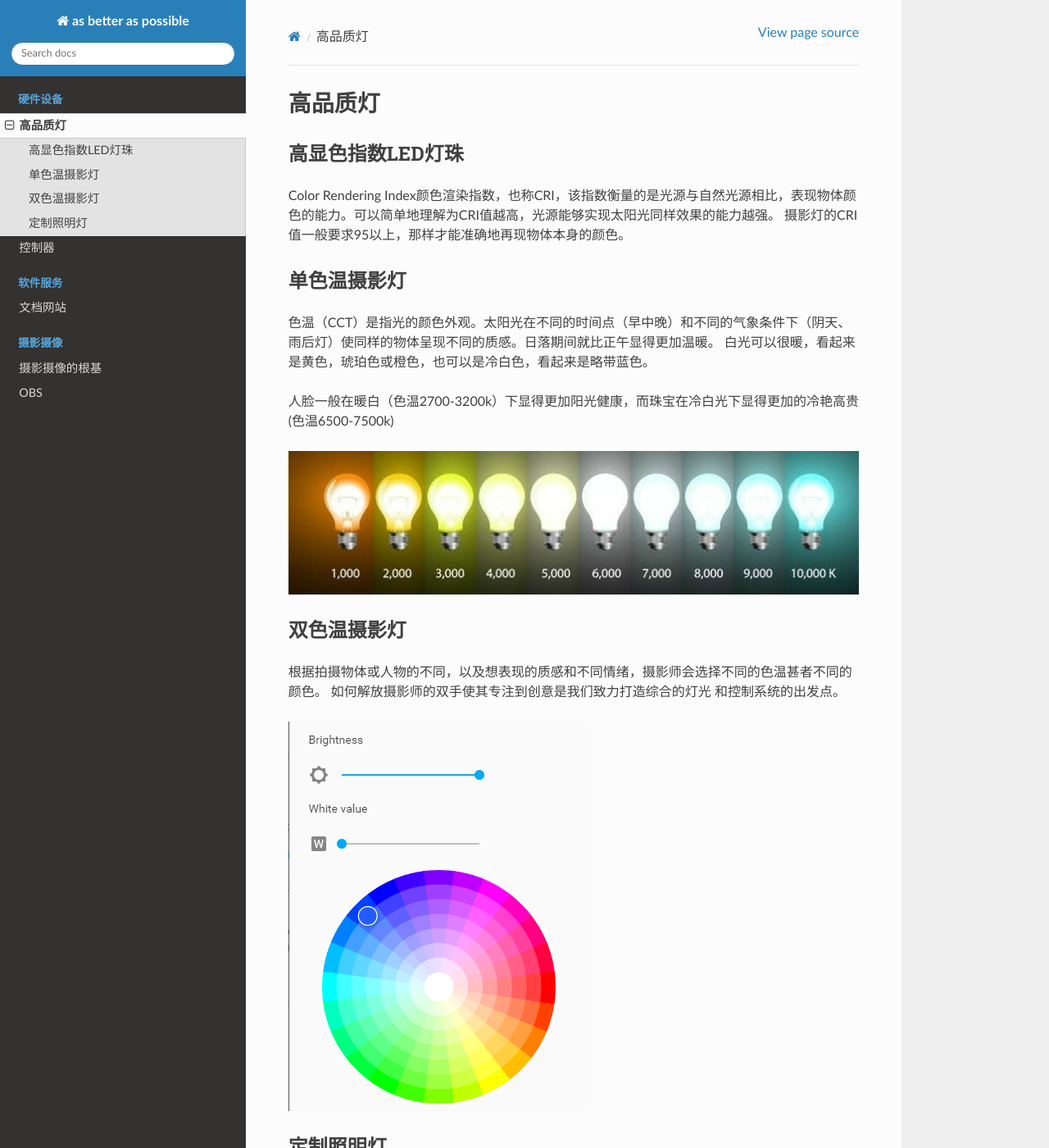
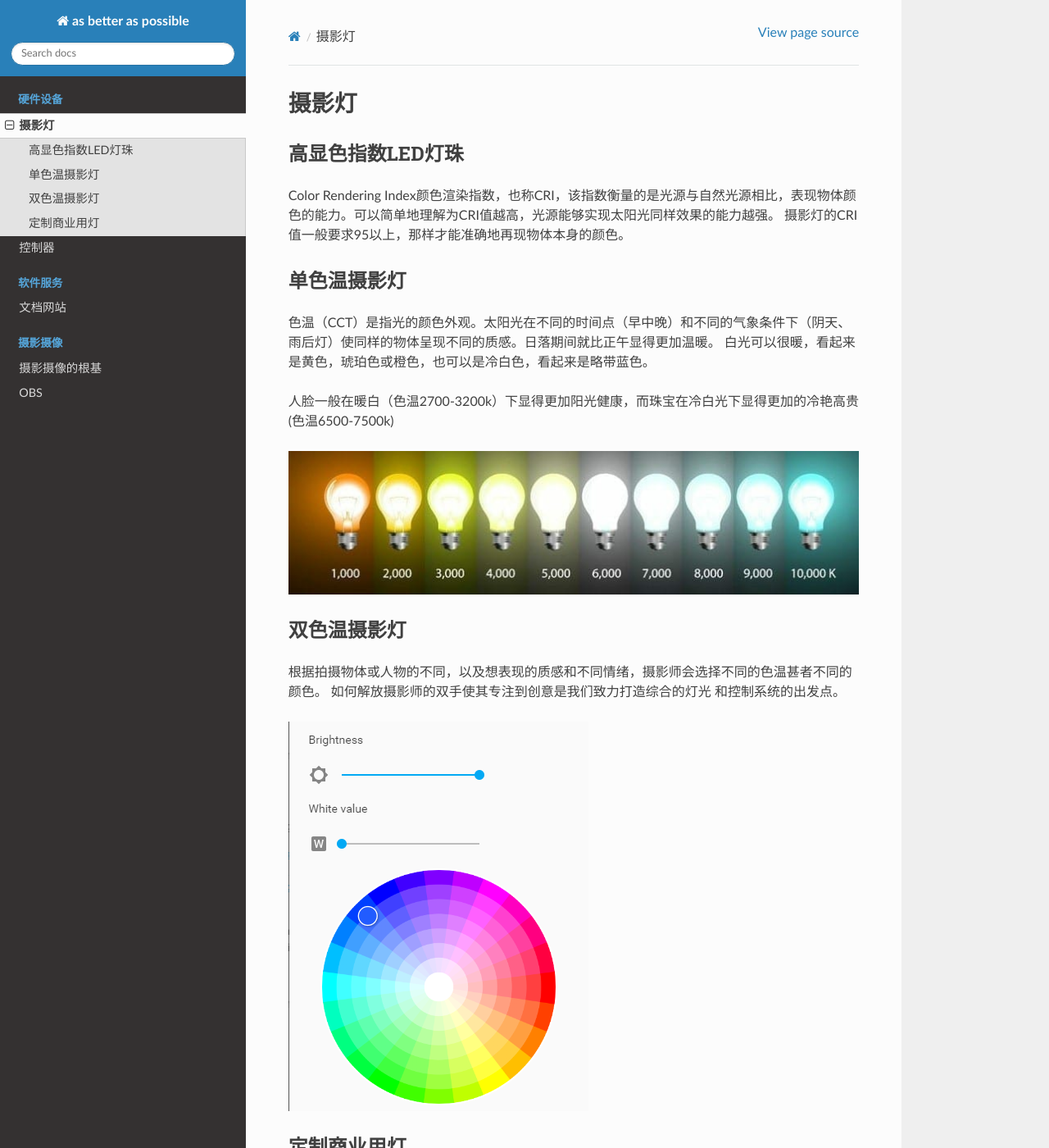
Before and after one commit to paultang/abapweb, a Sphinx documentation site: the page built from source/lights.rst, in a window 1280 px wide and 1400 px high. Shown: the whole window at 82% size. Built offline with Sphinx 7.4.7 and the Read the Docs theme 2.0.0, drawn with Linux system fonts in a browser that asks for light colours.

Commit message:
Update lights.rst

```diff
--- a/source/lights.rst
+++ b/source/lights.rst
@@ -1,5 +1,5 @@
 ============
-高品质灯
+摄影灯
 ============
 
 高显色指数LED灯珠
@@ -27,5 +27,5 @@ Color Rendering Index颜色渲染指数，也称CRI，该指数衡量的是光
 .. image:: photo/LightControl.png
 
 
-定制照明灯
+定制商业用灯
 -----------------
```
